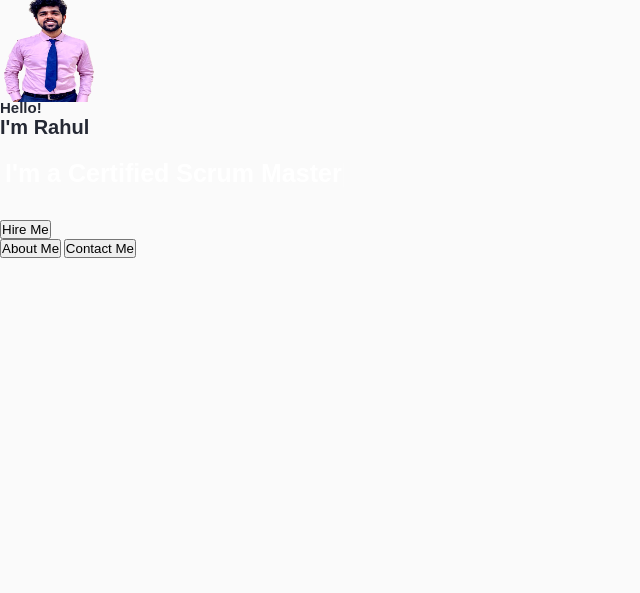
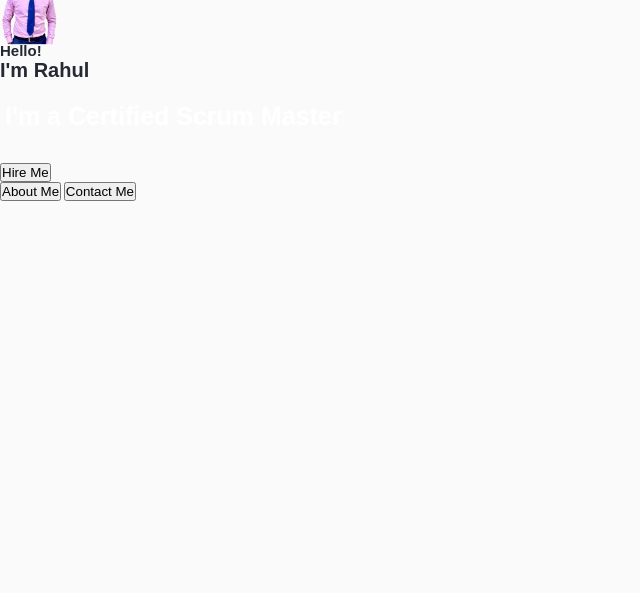
Before and after one commit to Aryan110303/Rahul-Portfolio, a website: page main.html in a window 1280 px wide. Shown: the part 207-800 px from the top of the page, without its empty margins (0-640 px from the left). Drawn offline with nearby package versions, Linux system fonts and the light colour scheme.

Commit message:
Update index.css

```diff
--- a/index.css
+++ b/index.css
@@ -1213,8 +1213,8 @@ footer .wrapper {
     transition: transform 200ms ease-in;
   }
   img{
-    width: 100px;
-    height: 100px;
+    width: 60px;
+    height: auto;
   }
   .topbar_links{
     width: 50%;
```
